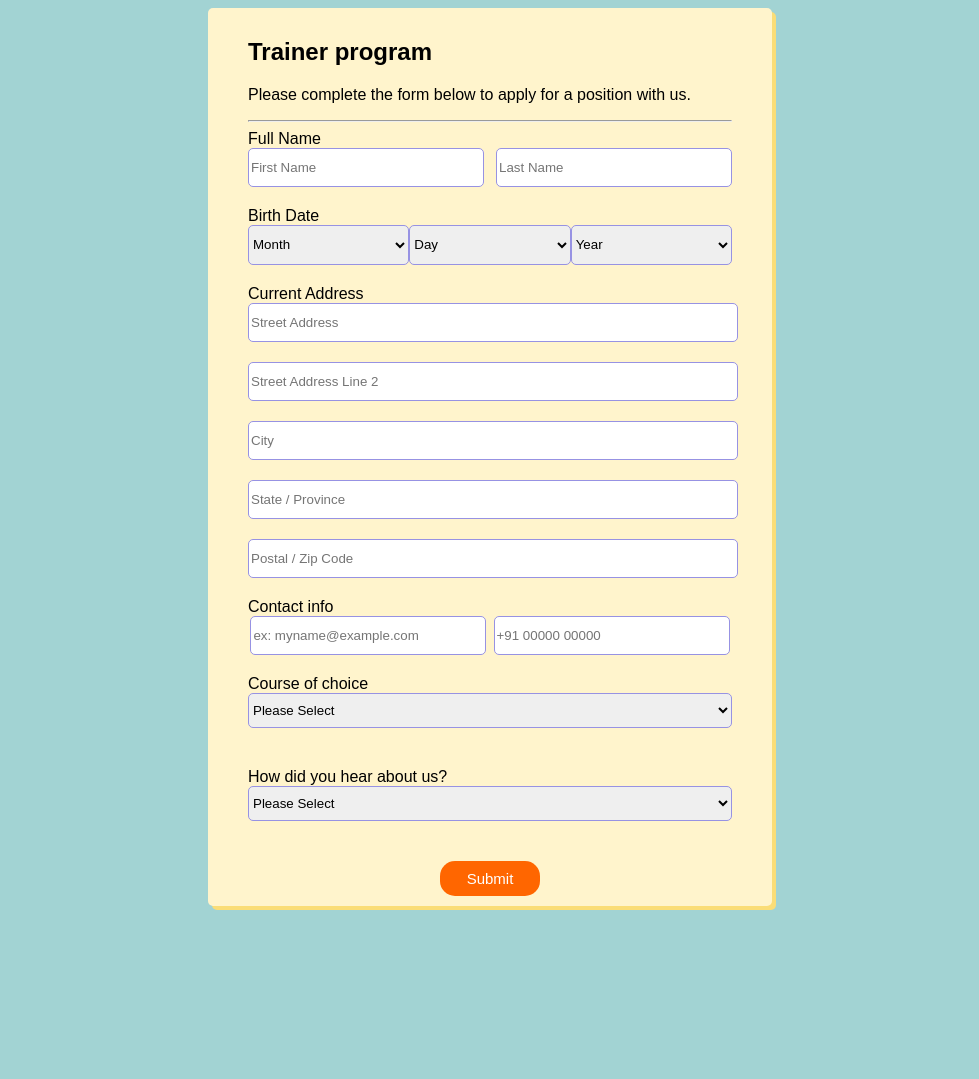
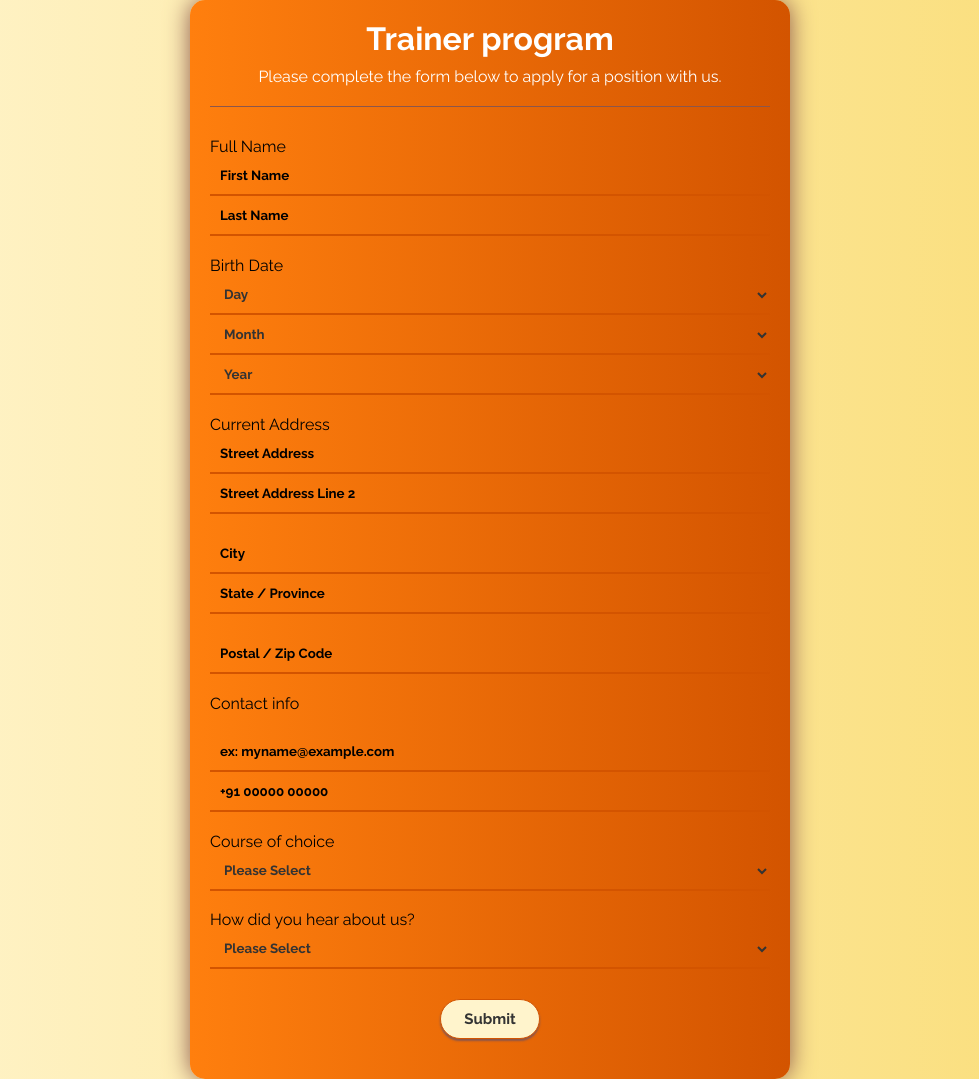
Before and after one commit to erratus/Yogaws, a Python web app: template templates/appl.html in a window 1280 px wide. Shown: the whole page, without its empty margins (150-1129 px from the left). Run offline with Jinja, Linux system fonts and the light colour scheme; the template is opened without the code that fills it, so the values that code supplies are empty.

```diff
--- a/static/styles/appl.css
+++ b/static/styles/appl.css
@@ -1,101 +1,118 @@
-body{
-    background-color: rgb(162, 211, 211)
+@import url('https://fonts.googleapis.com/css?family=Raleway:400,700');
+
+* {
+    box-sizing: border-box;
+    margin: 0;
+    padding: 0;
+    font-family: Raleway, sans-serif;
+}
+
+html, body {
+    overflow: auto;
+    height: 100%;
+}
+
+body {
+    background: linear-gradient(90deg, #fff4cc, #fadd77); /* Light Cream to Golden Yellow */
 }
 
 section {
-    margin: 0 350px;
-    padding: 10px 40px;
-    background-color: #FFF4CC; /* Light yellow background */
-    border-radius: 5px;
-    box-shadow: 4px 4px #FADD77; /* Soft shadow with a slightly darker yellow */
-    font-family: 'Poppins', sans-serif;
+    margin: 0 auto;
+    padding: 20px;
+    background: linear-gradient(90deg, #ff7f0e, #d35400);
+    border-radius: 15px;
+    box-shadow: 0px 0px 24px #8c564b; /* Soft Brown shadow */
+    max-width: 600px;
+    position: relative;
 }
 
-.candidate-name {
-    display: flex;
-    justify-content: space-between;
+::placeholder {
+    color: #000000; /* Light grey color */
+    opacity: 1; /* Ensures the color is fully applied */
 }
 
-.candidate-name input {
-    margin-bottom: 20px;
-    width: 230px;
-    height: 35px;
-    border: 1px solid #9792E3; /* Border in a light purple shade */
-    border-radius: 5px;
+.heading {
+    text-align: center;
+    color: white;
 }
 
-.dob {
-    display: flex;
-    justify-content: space-between;
+.heading h1 {
+    font-size: 2rem;
+    margin-bottom: 10px;
 }
 
-.dob select {
-    width: 236px;
-    height: 40px;
-    border: 1px solid #9792E3;
-    border-radius: 5px;
+.heading p {
     margin-bottom: 20px;
 }
 
-.address-1 input,
-.address-2 input,
-.address-3 input {
-    margin-bottom: 20px;
-    height: 35px;
-    border: 1px solid #9792E3;
-    border-radius: 5px;
-    width: 100%;
+hr {
+    border: none;
+    height: 1px;
+    background: #8c564b; /* Soft Brown */
+    margin-bottom: 30px;
 }
 
-.email-add, .phone-num {
+.candidate-name,
+.dob,
+.address-1,
+.address-2,
+.address-3,
+.info,
+.job-applying {
     margin-bottom: 20px;
 }
 
-.info {
-    display: flex;
-    justify-content: space-between;
+.candidate-name input,
+.dob select,
+.address-1 input,
+.address-2 input,
+.address-3 input,
+.info input,
+.job-applying select,
+.start-date input {
+    width: 100%;
+    height: 40px;
+    border: none;
+    border-bottom: 2px solid #d35400; /* Dark Orange */
+    background: none;
+    padding: 10px;
+    font-weight: 700;
+    color: #333; /* Dark text color */
+    transition: .2s;
 }
 
-.info input {
-    margin-bottom: 20px;
-    width: 230px;
-    height: 35px;
-    border: 1px solid #9792E3;
-    border-radius: 5px;
-}
-
-.job-applying .pos-applied,
-.job-applying .pos-applied-hear {
-    margin-bottom: 20px;
-}
-
-.job-applying select {
-    width: 100%;
-    height: 35px;
-    border: 1px solid #9792E3;
-    border-radius: 5px;
-    margin-bottom: 20px;
-}
-
-.start-date input {
-    margin-bottom: 20px;
-    width: 100%;
-    height: 35px;
-    border: 1px solid #9792E3;
-    border-radius: 5px;
+.candidate-name input:focus,
+.dob select:focus,
+.address-1 input:focus,
+.address-2 input:focus,
+.address-3 input:focus,
+.info input:focus,
+.job-applying select:focus,
+.start-date input:focus {
+    outline: none;
+    border-bottom-color: #ff7f0e; /* Vibrant Orange */
 }
 
 .submit-form {
     display: flex;
     justify-content: center;
+    margin-top: 30px;
 }
 
 .submit-form input {
-    border-radius: 15px;
     width: 100px;
-    height: 35px;
-    background-color: #FF6600; /* Orange button */
-    color: white;
-    border: none;
+    height: 40px;
+    background: #fff4cc; /* Light Cream */
+    color: #333; /* Dark text color */
+    border-radius: 20px;
+    border: 1px solid #d35400; /* Dark Orange */
     font-size: 15px;
+    font-weight: 700;
+    cursor: pointer;
+    transition: .2s;
+    box-shadow: 0px 2px 2px #8c564b; /* Soft Brown shadow */
 }
+
+.submit-form input:hover {
+    border-color: #ff7f0e; /* Vibrant Orange */
+}
--- a/static/styles/carousel.css
+++ b/static/styles/carousel.css
@@ -40,7 +40,7 @@
 .team-section .container > div:nth-of-type(4),
 .team-section .container > div:nth-of-type(5),
 .team-section .container > div:nth-of-type(6) {
-    background: url("/static/assets/trainer.webp") no-repeat 50% / cover;
+    background: url("/static/assets/placeholder.webp") no-repeat 50% / cover;
 }
 
 .team-section .content {
--- a/templates/appl.html
+++ b/templates/appl.html
@@ -17,23 +17,23 @@
             <div class="app-form">
                 <label for="fname">Full Name</label><br>
                 <div class="candidate-name">
-                    <input type="text" name="fname" id="fname" placeholder="First Name" required>
-                    <input type="text" name="lname" id="lname" placeholder="Last Name" required>
+                    <input type="text" name="fname" id="fname" placeholder="First Name" required style="color:aliceblue;">
+                    <input type="text" name="lname" id="lname" placeholder="Last Name" required style="color:aliceblue;">
                 </div>
 
                 <label for="dob-month">Birth Date</label><br>
                 <div class="dob">
+                    <select name="dob-date" id="dob-date" required>
+                        <option value="" disabled selected>Day</option>
+                        <option value="1">1</option>
+                        <option value="2">2</option>
+                        <option value="3">3</option>
+                    </select>
                     <select name="dob-month" id="dob-month" required>
                         <option value="" disabled selected>Month</option>
                         <option value="1">January</option>
                         <option value="2">February</option>
                         <option value="3">March</option>
-                    </select>
-                    <select name="dob-date" id="dob-date" required>
-                        <option value="" disabled selected>Day</option>
-                        <option value="1">1</option>
-                        <option value="2">2</option>
-                        <option value="3">3</option>
                     </select>
                     <select name="dob-year" id="dob-year" required>
                         <option value="" disabled selected>Year</option>
@@ -45,23 +45,23 @@
 
                 <label for="address">Current Address</label><br>
                 <div class="address-1">
-                    <input class="strt-1" type="text" name="address" id="address" placeholder="Street Address" required>
-                    <input class="strt-2" type="text" name="address2" id="address2" placeholder="Street Address Line 2">
+                    <input class="strt-1" type="text" name="address" id="address" placeholder="Street Address" required style="color:aliceblue;">
+                    <input class="strt-2" type="text" name="address2" id="address2" placeholder="Street Address Line 2" style="color:aliceblue;">
                 </div>
                 <div class="address-2">
-                    <input class="city" type="text" name="city" id="city" placeholder="City" required>
-                    <input class="state" type="text" name="state" id="state" placeholder="State / Province" required>
+                    <input class="city" type="text" name="city" id="city" placeholder="City" required style="color:aliceblue;">
+                    <input class="state" type="text" name="state" id="state" placeholder="State / Province" required style="color:aliceblue;">
                 </div>
                 <div class="address-3">
-                    <input class="postal" type="text" name="postal" id="postal" placeholder="Postal / Zip Code" required>
+                    <input class="postal" type="text" name="postal" id="postal" placeholder="Postal / Zip Code" required style="color:aliceblue;">
                 </div>
 
                 <label for="email">Contact info</label>
                 <div class="info">
                     <br>
-                    <input type="email" name="email" id="email" placeholder="ex: myname@example.com" required><br>
-                    <label for="phone"></label>
-                    <input type="tel" name="phone" id="phone" placeholder="+91 00000 00000" required><br>
+                    <input type="email" name="email" id="email" placeholder="ex: myname@example.com" required style="color:aliceblue;"><br>
+                    <label for="phone" style="color:aliceblue;"></label>
+                    <input type="tel" name="phone" id="phone" placeholder="+91 00000 00000" required style="color:aliceblue;"><br>
                 </div>
             </div>
 
@@ -78,6 +78,7 @@
                         </select>
                     </div>
                     <div class="pos-applied-hear">
+                        <br>
                         <label for="hear">How did you hear about us?</label><br>
                         <select name="hear" id="hear" required>
                             <option value="" disabled selected>Please Select</option>
--- a/templates/index.html
+++ b/templates/index.html
@@ -49,7 +49,7 @@
             <li class="dropdown">
                 <a href="#" class="dropbtn">About Us</a>
                 <div class="dropdown-content">
-                    <a href="#">Our Vision & Mission</a>
+                    <a href="/templates/visionNmission.html">Our Vision & Mission</a>
                     <a href="#">Our History</a>
                     <a href="#">Meet Our Team</a>
                 </div>
@@ -112,7 +112,7 @@
                 </div>
             </div>
         </div>
-         <!-- class="joinus" href="/templates/appl.html">I want to become a trainer  -->
+         <a class="joinus" href="/templates/appl.html">Become a trainer</a>
     </div>
 </section>
 
```
Also changed, not shown: static/styles/footer.css (+4 -4 lines), static/styles/style.css (+7 -11 lines), README.md.
